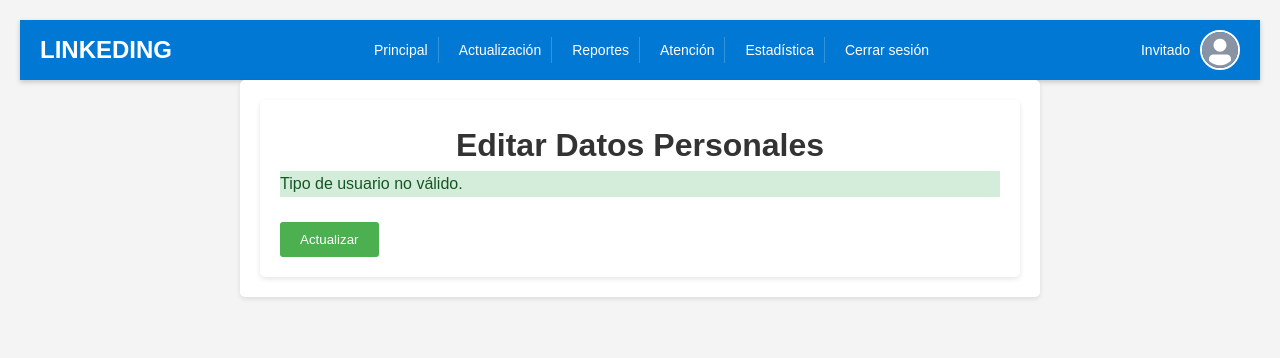
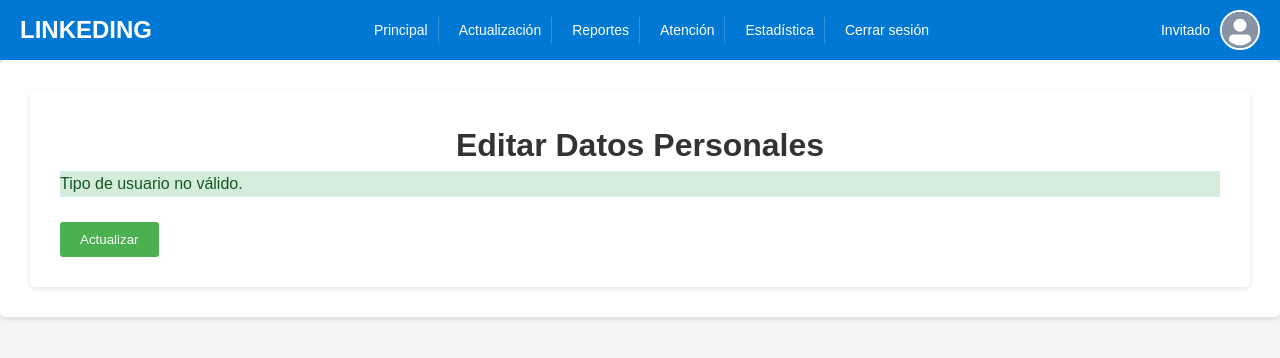
Before and after one commit to dev-tomas/linkeding, a PHP site: page /index.php?page=editar_datos_personales_usuario in a window 1280 px wide. Shown: the top 358 px of the page. Run offline with PHP 8.4, Linux system fonts and the light colour scheme; the visitor is signed in with stand-in values (Sample User, id 1); data that the repository does not hold is empty.

Commit message:
actualizado

```diff
--- a/css/editar_usuario.css
+++ b/css/editar_usuario.css
@@ -1,17 +1,26 @@
 body {
     font-family: sans-serif;
     background-color: #f4f4f4;
-    margin: 20px;
+    margin: 0; /* Eliminar el margen del body */
+    /* Añadir padding para mantener el espacio alrededor del contenido */
+}
+
+.header {
+    width: 100%; /* Asegurar que el header ocupe todo el ancho */
+    background-color: #fff;
+    padding: 20px;
+    box-shadow: 0 2px 5px rgba(0, 0, 0, 0.1);
 }
 
 .container {
-    max-width: 800px;
-    margin: 0 auto;
+    width: 100%; /* Asegurar que el contenedor ocupe todo el ancho */
+    max-width: none; /* Eliminar la restricción de ancho máximo */
     background-color: #fff;
-    padding: 20px;
+    padding: 30px;
     border-radius: 5px;
     box-shadow: 0 2px 5px rgba(0, 0, 0, 0.1);
 }
+
 
 h1 {
     text-align: center;
--- a/sections/editar_datos_personales_usuario.php
+++ b/sections/editar_datos_personales_usuario.php
@@ -1,6 +1,4 @@
 <?php
-
-
 include("conexion.php");
 
 $cod = (int) $_SESSION["usuario_id"];
--- a/sections/notificaciones.php
+++ b/sections/notificaciones.php
@@ -19,7 +19,6 @@ $sql = "
     INNER JOIN usuario u ON m.id_usuario_emisor_mensaje = u.id_usuario
     INNER JOIN empresa emp ON u.id_usuario = emp.id_usuario
     WHERE m.id_usuario_receptor_mensaje = ?
-    AND t.nombre_tipo_mensaje = 'mensaje'
     ORDER BY m.fecha_mensaje DESC";
 
 $fila = $cn->prepare($sql);
```
